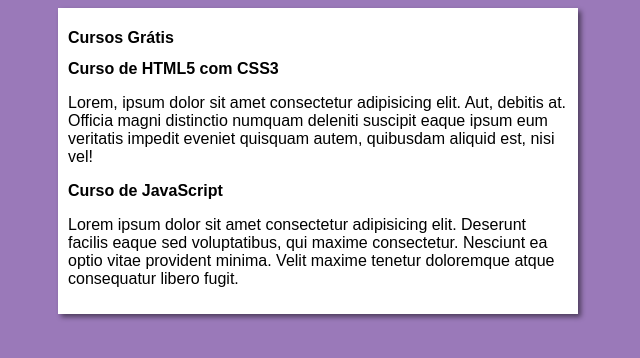
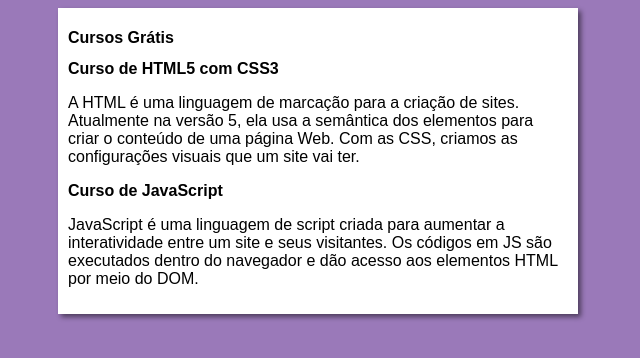
Before and after one commit to EvandroTM/Projeto-Site, a plain HTML site: page index.html in a window 1280 px wide. Shown: the whole page, without its empty margins (322-962 px from the left). Drawn offline with Linux system fonts and the light colour scheme.

Commit message:
update texto e imagens

```diff
--- a/index.html
+++ b/index.html
@@ -16,11 +16,11 @@
         </header>
         <article>
             <h2>Curso de HTML5 com CSS3</h2>
-            <p>Lorem, ipsum dolor sit amet consectetur adipisicing elit. Aut, debitis at. Officia magni distinctio numquam deleniti suscipit eaque ipsum eum veritatis impedit eveniet quisquam autem, quibusdam aliquid est, nisi vel!</p>
+            <p>A HTML é uma linguagem de marcação para a criação de sites. Atualmente na versão 5, ela usa a semântica dos elementos para criar o conteúdo de uma página Web. Com as CSS, criamos as configurações visuais que um site vai ter.</p>
         </article>
         <article>
             <h2>Curso de JavaScript</h2>
-            <p>Lorem ipsum dolor sit amet consectetur adipisicing elit. Deserunt facilis eaque sed voluptatibus, qui maxime consectetur. Nesciunt ea optio vitae provident minima. Velit maxime tenetur doloremque atque consequatur libero fugit.</p>
+            <p>JavaScript é uma linguagem de script criada para aumentar a interatividade entre um site e seus visitantes. Os códigos em JS são executados dentro do navegador e dão acesso aos elementos HTML por meio do DOM.</p>
         </article>
     </main>
 
```
Also changed, not shown: imagens/btn-back.png (added), imagens/curso-em-video-cor.png (added), imagens/curso-em-video-pb.png (added), imagens/curso-html-css.png (added), imagens/curso-javascript.png (added).
